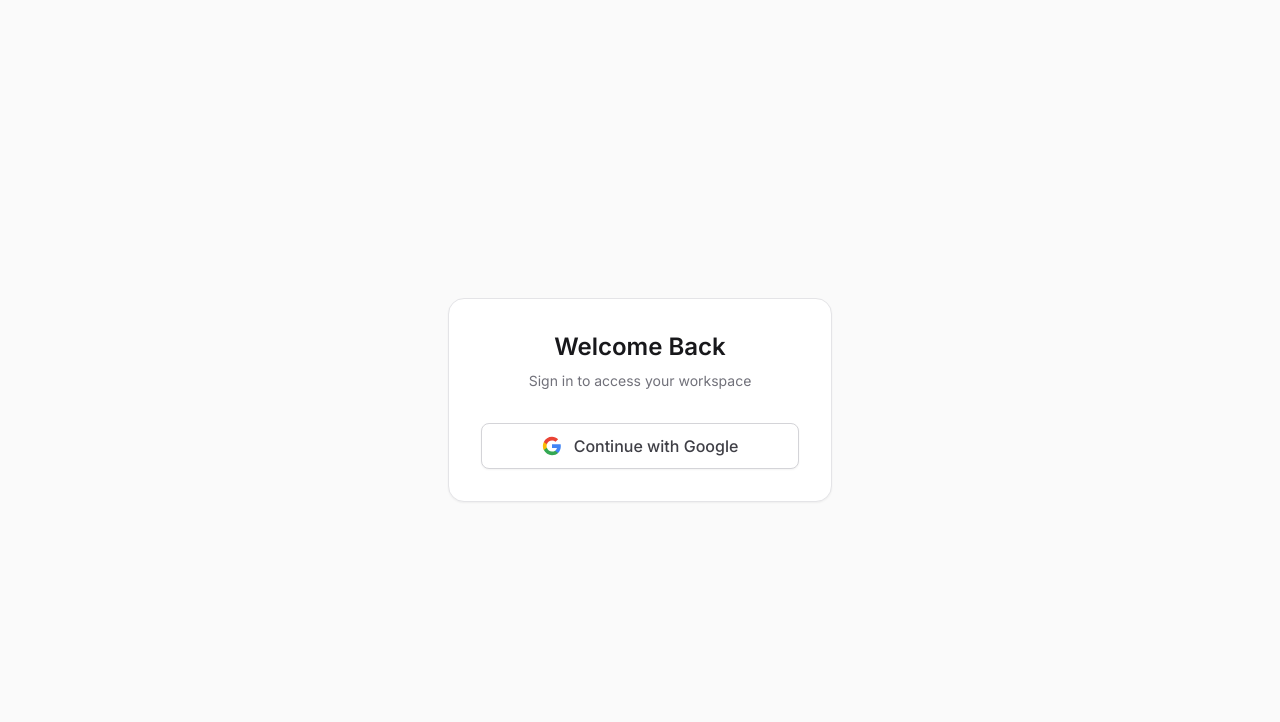
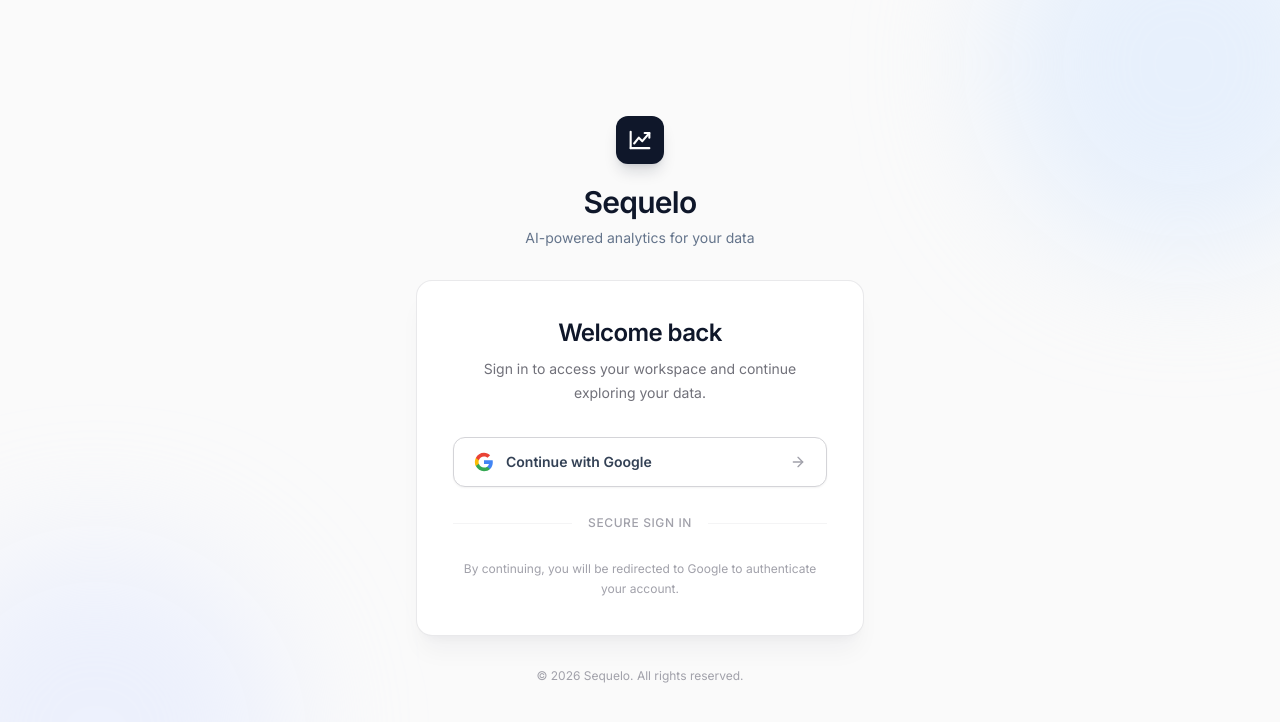
Before and after one commit to atulkaushik156/sequelo, a React (Vite) app in the folder frontend/: page /login in a window 1280 px wide. Shown: the top 722 px of the page. Built offline with nearby package versions, Linux system fonts and the light colour scheme.

Commit message:
made changes in frontend

```diff
--- a/frontend/src/pages/LandingPage.jsx
+++ b/frontend/src/pages/LandingPage.jsx
@@ -128,21 +128,21 @@ const features = [
     icon: ShieldCheck,
     title: 'Designed for Accuracy',
     label: 'DETERMINISTIC MATH',
-    copy: 'LLMs are terrible at math. Sequelo translates English to SQL, executes it on a deterministic DuckDB engine, and returns the pure number. If the math fails, our AI Judge self-corrects the query.',
+    copy: 'LLMs generate queries, not numerical results. Sequelo delegates calculations to DuckDB, allowing analytical operations to be performed by a database engine rather than relying on the language model to perform arithmetic.An evaluation loop provides execution feedback and supports limited SQL revision when errors occur.',
     tone: 'green',
   },
   {
     icon: BrainCircuit,
-    title: 'Self-Learning Business Context',
+    title: 'Business Rule Extraction',
     label: 'SUPERVISION LAYER',
-    copy: 'A chat that actually learns. Teach Sequelo what a VIP Customer or Gross Margin means. Our Supervision layer vectorizes your definitions and applies them permanently to all future queries.',
+    copy: 'A chat that actually learns. The supervisor agent can identify business definitions and metric rules expressed in natural language. This provides a foundation for incorporating domain-specific business context into analytical queries.',
     tone: 'violet',
   },
   {
     icon: LockKeyhole,
-    title: 'Enterprise-Grade Security Firewall',
+    title: 'SQL Validation',
     label: 'AST VALIDATION',
-    copy: 'Built for trust. Every generated query is parsed down to its Abstract Syntax Tree (AST) to mathematically guarantee only read-only `SELECT` statements are executed.',
+    copy: 'Built for trust. Sequelo uses SQLGlot to parse and validate AI-generated SQL before executing analytical queries through DuckDB. This adds a structured validation step between natural-language query generation and database execution.',
     tone: 'cyan',
   }
 ];
@@ -219,9 +219,7 @@ export default function LandingPage() {
             animate={{ opacity: 1, y: 0 }}
             transition={{ duration: 0.8, delay: 0.28, ease }}
           >
-            Sequelo is an enterprise-grade AI Business Intelligence platform. Drag-and-drop your raw CSVs,
-            lock in your business rules visually, and get mathematically perfect answers in plain English—
-            no database setup required.
+            Sequelo is an AI-assisted analytics prototype that transforms natural-language questions about CSV datasets into DuckDB queries. Built with LangGraph and SQLGlot, it explores how AI can make data analysis more accessible through automated query generation and validation.
           </motion.p>
           <motion.div
             className="hero-actions"
@@ -229,7 +227,7 @@ export default function LandingPage() {
             animate={{ opacity: 1, y: 0 }}
             transition={{ duration: 0.8, delay: 0.35, ease }}
           >
-            <Link to="/login" className="button primary">Try Sequelo Free <ArrowRight size={17} /></Link>
+            <Link to="/login" className="button primary">Explore Live Demo <ArrowRight size={17} /></Link>
             <a href="#architecture" className="button secondary">View Architecture</a>
           </motion.div>
         </div>
@@ -256,8 +254,8 @@ export default function LandingPage() {
             <Reveal className="comparison-card new">
               <div className="comparison-icon"><Zap size={22} /></div>
               <div className="status"><i /> THE SEQUELO WAY</div>
-              <h3>The CSV Trojan Horse</h3>
-              <p>Inherit the security of your exported files. Upload flat files directly to our stateless compute engine and start querying instantly. Zero setup, zero risk.</p>
+              <h3>A Simpler Approach to Data Analysis</h3>
+              <p>Analyze CSV datasets without configuring an external SQL database. Sequelo uses DuckDB to execute analytical queries against your data through an AI-powered natural-language interface.</p>
               <div className="benefits">
                 {/* Bumped Checkmark sizes from 15 to 18 so they match the newly larger text */}
                 <span><Check size={18} /> No database credentials</span>
@@ -275,7 +273,7 @@ export default function LandingPage() {
           <Reveal className="section-heading-row">
             <div>
               <div className="section-kicker">CORE CAPABILITIES</div>
-              <h2>Correct by <span>design.</span></h2>
+              <h2>Transparent <span>Query Execution.</span></h2>
             </div>
             <p>AI-native analytics with deterministic guardrails at every layer.</p>
           </Reveal>
@@ -299,13 +297,16 @@ export default function LandingPage() {
 
       <section className="section engine" id="architecture">
         <div className="shell engine-heading">
-          <Reveal>
-            <div className="section-kicker">THE ENGINE ROOM</div>
-            <h2>Engineered for <span>stateless scalability.</span></h2>
-            <p className="section-intro">Built on a modern, horizontally scalable stack designed for maximum efficiency.</p>
-          </Reveal>
-        </div>
-
+  <Reveal>
+    <div className="section-kicker">THE ENGINE ROOM</div>
+    <h2>Powered by <span>an AI-driven architecture.</span></h2>
+    <p className="section-intro">
+      Sequelo combines a modern frontend, an AI orchestration pipeline,
+      and DuckDB to transform natural-language questions into analytical
+      queries and clear, data-driven results.
+    </p>
+  </Reveal>
+</div>
         <div className="marquee">
           <div className="marquee-track">
             {[...stack, ...stack].map((tech, index) => {
@@ -369,7 +370,7 @@ export default function LandingPage() {
               <a href={GITHUB_LINK} target="_blank" rel="noreferrer"><GitHubIcon size={16} /> GitHub</a>
               <a href={LINKEDIN_LINK} target="_blank" rel="noreferrer">LinkedIn</a>
             </div>
-            <div className="copyright">© {new Date().getFullYear()} SEQUELO, INC.</div>
+            <div className="copyright">© {new Date().getFullYear()} SEQUELO</div>
           </div>
         </div>
       </footer>
--- a/frontend/src/pages/Login.jsx
+++ b/frontend/src/pages/Login.jsx
@@ -1,3 +1,4 @@
+
 import { useSearchParams } from 'react-router-dom';
 import { useEffect } from 'react';
 import toast from 'react-hot-toast';
@@ -14,31 +15,110 @@ export default function Login() {
   }, [searchParams]);
 
   const handleGoogleLogin = () => {
-    // Use a relative path so it automatically appends the current domain (e.g., your Render URL)
+    // Use a relative path so it automatically appends the current domain
     window.location.href = "/api/auth/google/login";
   };
 
   return (
-    <div className="min-h-screen flex items-center justify-center bg-zinc-50 px-4">
-      <div className="w-full max-w-sm bg-white p-8 rounded-2xl shadow-sm border border-zinc-200">
-        <div className="text-center mb-8">
-          <h1 className="text-2xl font-bold text-zinc-900">Welcome Back</h1>
-          <p className="mt-2 text-sm text-zinc-500">Sign in to access your workspace</p>
+    <div className="relative min-h-screen flex items-center justify-center overflow-hidden bg-zinc-50 px-4 py-12">
+
+      {/* Subtle background accents */}
+      <div className="pointer-events-none absolute -top-32 -right-24 h-96 w-96 rounded-full bg-blue-100/60 blur-3xl" />
+      <div className="pointer-events-none absolute -bottom-32 -left-24 h-96 w-96 rounded-full bg-indigo-100/50 blur-3xl" />
+
+      <main className="relative z-10 w-full max-w-md">
+
+        {/* Brand */}
+        <div className="mb-8 text-center">
+          <div className="mb-5 inline-flex items-center justify-center">
+            <div className="flex h-12 w-12 items-center justify-center rounded-xl bg-slate-900 text-white shadow-lg shadow-slate-900/15">
+              <svg
+                className="h-7 w-7"
+                viewBox="0 0 24 24"
+                fill="none"
+                stroke="currentColor"
+                strokeWidth="1.8"
+                strokeLinecap="round"
+                strokeLinejoin="round"
+              >
+                <path d="M4 19V5" />
+                <path d="M4 19H20" />
+                <path d="M7 15L11 10L14 13L20 6" />
+                <path d="M16 6H20V10" />
+              </svg>
+            </div>
+          </div>
+
+          <h1 className="text-3xl font-bold tracking-tight text-slate-900">
+            Sequelo
+          </h1>
+
+          <p className="mt-2 text-sm text-slate-500">
+            AI-powered analytics for your data
+          </p>
+        </div>
+
+        {/* Login card */}
+        <div className="rounded-2xl border border-zinc-200/80 bg-white p-7 shadow-xl shadow-slate-900/[0.04] sm:p-9">
+
+          <div className="mb-8 text-center">
+            <h2 className="text-2xl font-semibold tracking-tight text-slate-900">
+              Welcome back
+            </h2>
+
+            <p className="mt-2 text-sm leading-6 text-zinc-500">
+              Sign in to access your workspace and continue exploring your data.
+            </p>
           </div>
 
           <button
             onClick={handleGoogleLogin}
-          className="w-full flex items-center justify-center gap-3 px-4 py-2.5 border border-zinc-300 rounded-lg shadow-sm bg-white text-base font-medium text-zinc-700 hover:bg-zinc-50 focus:outline-none focus:ring-2 focus:ring-offset-2 focus:ring-zinc-900 transition-colors"
+            className="group flex w-full items-center justify-center gap-3 rounded-xl border border-zinc-300 bg-white px-5 py-3.5 text-sm font-semibold text-slate-700 shadow-sm transition-all duration-200 hover:border-slate-400 hover:bg-zinc-50 hover:shadow-md focus:outline-none focus:ring-4 focus:ring-blue-100 active:scale-[0.99]"
           >
-          <svg className="w-5 h-5" viewBox="0 0 24 24">
+            <svg className="h-5 w-5 transition-transform duration-200 group-hover:scale-105" viewBox="0 0 24 24">
               <path fill="#4285F4" d="M22.56 12.25c0-.78-.07-1.53-.2-2.25H12v4.26h5.92c-.26 1.37-1.04 2.53-2.21 3.31v2.77h3.57c2.08-1.92 3.28-4.74 3.28-8.09z" />
               <path fill="#34A853" d="M12 23c2.97 0 5.46-.98 7.28-2.66l-3.57-2.77c-.98.66-2.23 1.06-3.71 1.06-2.86 0-5.29-1.93-6.16-4.53H2.18v2.84C3.99 20.53 7.7 23 12 23z" />
               <path fill="#FBBC05" d="M5.84 14.09c-.22-.66-.35-1.36-.35-2.09s.13-1.43.35-2.09V7.07H2.18C1.43 8.55 1 10.22 1 12s.43 3.45 1.18 4.93l2.85-2.22.81-.62z" />
               <path fill="#EA4335" d="M12 5.38c1.62 0 3.06.56 4.21 1.64l3.15-3.15C17.45 2.09 14.97 1 12 1 7.7 1 3.99 3.47 2.18 7.07l3.66 2.84c.87-2.6 3.3-4.53 6.16-4.53z" />
             </svg>
-          Continue with Google
+
+            <span>Continue with Google</span>
+
+            <svg
+              className="ml-auto h-4 w-4 text-zinc-400 transition-transform duration-200 group-hover:translate-x-1"
+              viewBox="0 0 24 24"
+              fill="none"
+              stroke="currentColor"
+              strokeWidth="2"
+              strokeLinecap="round"
+              strokeLinejoin="round"
+            >
+              <path d="M5 12h14" />
+              <path d="m12 5 7 7-7 7" />
+            </svg>
           </button>
+
+          <div className="my-7 flex items-center gap-4">
+            <div className="h-px flex-1 bg-zinc-100" />
+            <span className="text-xs font-medium uppercase tracking-wider text-zinc-400">
+              Secure sign in
+            </span>
+            <div className="h-px flex-1 bg-zinc-100" />
           </div>
+
+          <p className="text-center text-xs leading-5 text-zinc-400">
+            By continuing, you will be redirected to Google to authenticate your account.
+          </p>
+        </div>
+
+        {/* Footer */}
+        <footer className="mt-8 text-center">
+          <p className="text-xs text-zinc-400">
+            © {new Date().getFullYear()} Sequelo. All rights reserved.
+          </p>
+        </footer>
+
+      </main>
     </div>
   );
 }
```
Lines whose indentation alone changed are shown as unchanged.
